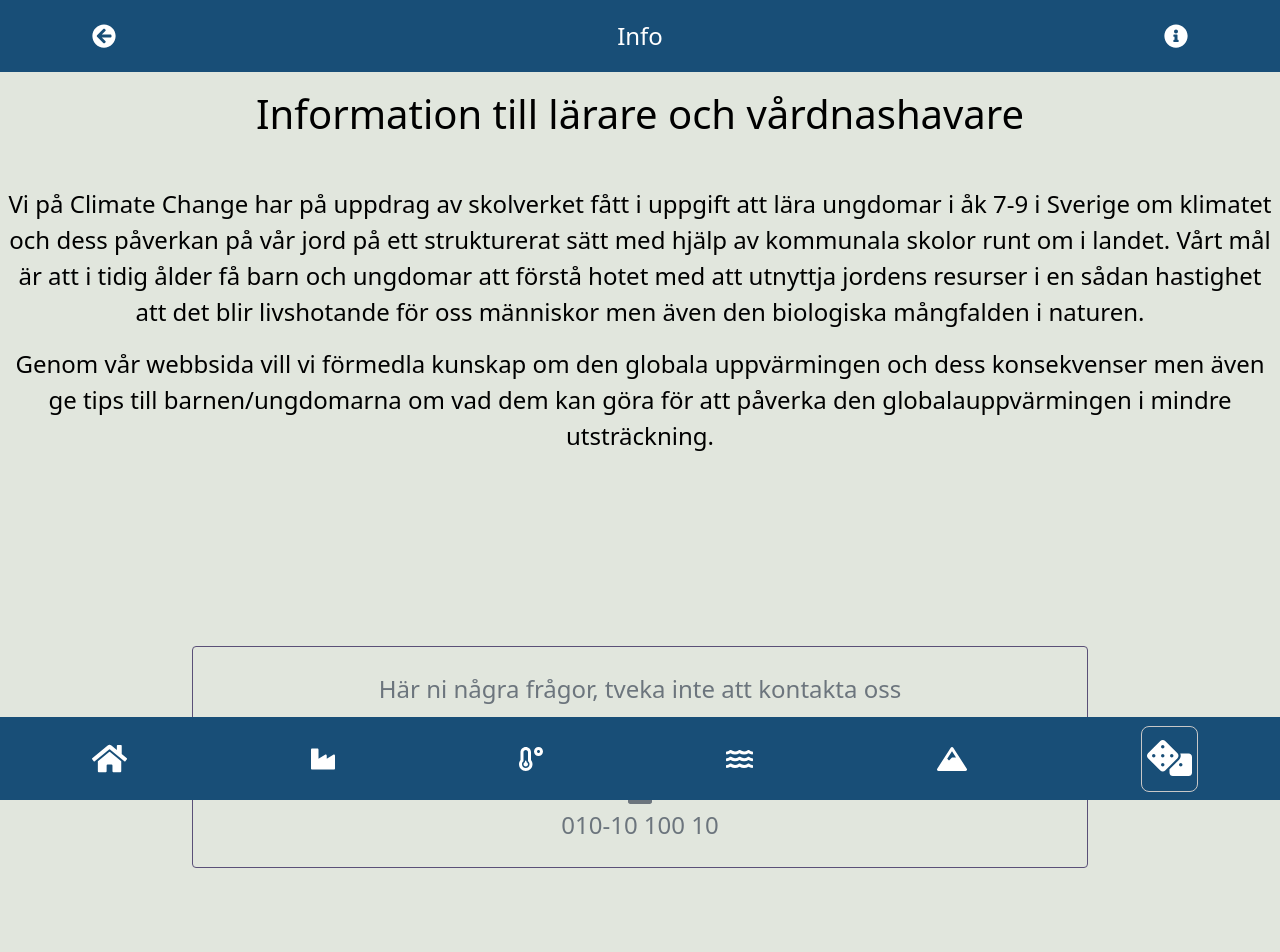
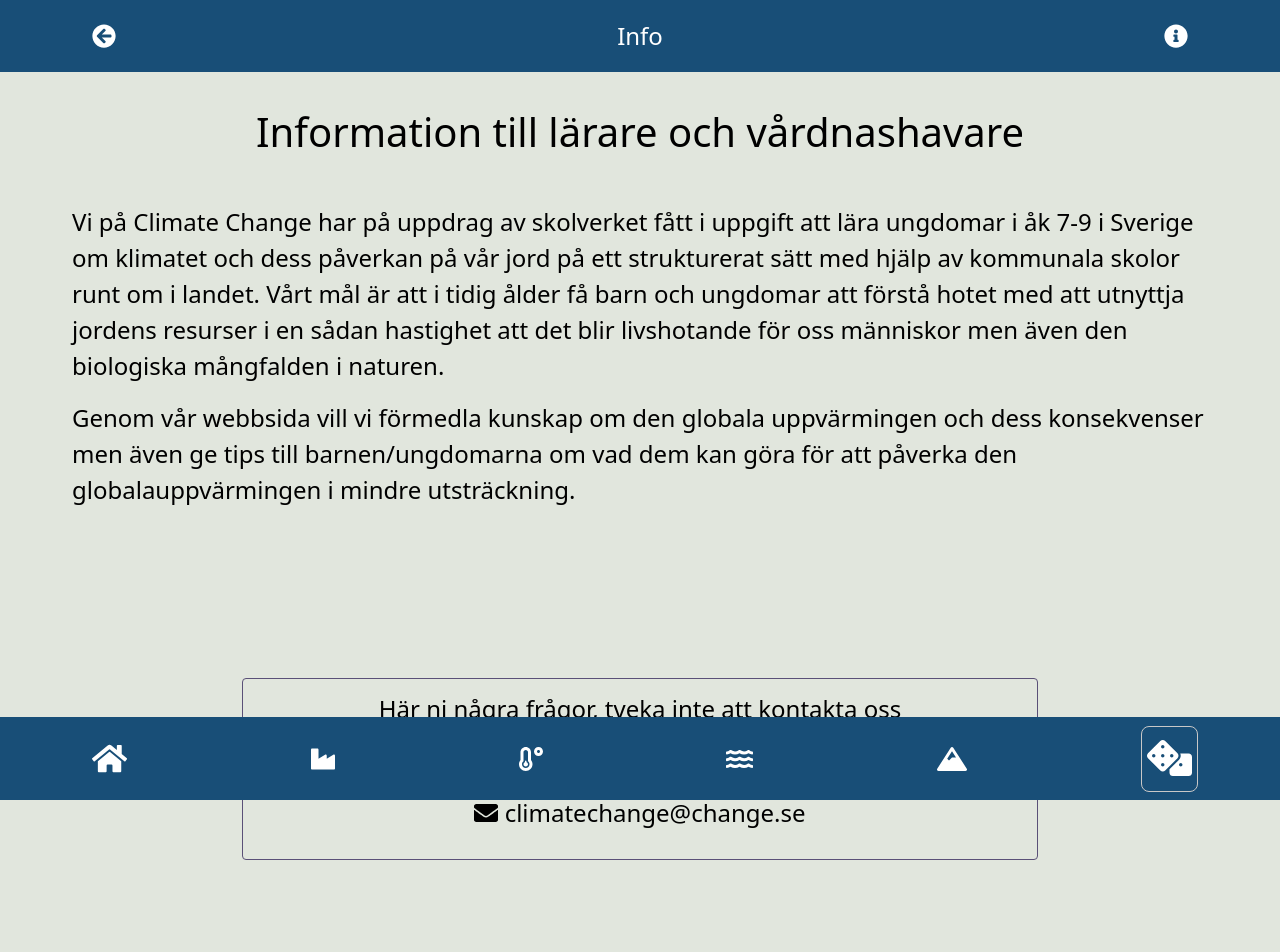
Before and after one commit to preeyaJo/group3project, a React (Create React App) app: page /info in a window 1280 px wide. Shown: the top 952 px of the page. Built offline with nearby package versions, Linux system fonts and the light colour scheme.

Commit message:
borntowin

```diff
--- a/src/Components/Info.js
+++ b/src/Components/Info.js
@@ -9,18 +9,17 @@ import Button from "react-bootstrap/Button";
 const information = [
   {
     calls: "information",
-    info1:
-      "Vi på Climate Change har på uppdrag av skolverket fått i uppgift att lära ungdomar i åk 7-9 i Sverige om klimatet och dess påverkan på vår jord på ett strukturerat sätt med hjälp av kommunala skolor runt om i landet. Vårt mål är att i tidig ålder få barn och ungdomar att förstå hotet med att utnyttja jordens resurser i en sådan hastighet att det blir livshotande för oss människor men även den biologiska mångfalden i naturen.",
-    info2:
-      "Genom vår webbsida vill vi förmedla kunskap om den globala uppvärmingen och dess konsekvenser men även ge tips till barnen/ungdomarna om vad dem kan göra för att påverka den globalauppvärmingen i mindre utsträckning.",
+    info1: "Vi på Climate Change har på uppdrag av skolverket fått i uppgift att lära ungdomar i åk 7-9 i Sverige om klimatet och dess påverkan på vår jord på ett strukturerat sätt med hjälp av kommunala skolor runt om i landet. Vårt mål är att i tidig ålder få barn och ungdomar att förstå hotet med att utnyttja jordens resurser i en sådan hastighet att det blir livshotande för oss människor men även den biologiska mångfalden i naturen.",
+    info2: "Genom vår webbsida vill vi förmedla kunskap om den globala uppvärmingen och dess konsekvenser men även ge tips till barnen/ungdomarna om vad dem kan göra för att påverka den globalauppvärmingen i mindre utsträckning.",
     info3: "Här ni några frågor, tveka inte att kontakta oss",
   },
-]
+];
 
 function informations(props) {
   const data = information.find((p) => p.calls=== props.calls)
 
   return (
+      <div>
     <div className="information">
       {" "}
       <h1 className="info-head">Information till lärare och vårdnashavare</h1>
@@ -30,12 +29,19 @@ function informations(props) {
       </p>
       <div className="contact Show-score QuizItem rounded text-center text-secondary d-flex flex-column justify-content-center align-items-center">
         <p>{data.info3}</p>
-        <FontAwesomeIcon icon={faPhone} /> climatechange@change.se
-        <FontAwesomeIcon icon={faEnvelope} /> 010-10 100 10
+        <p>
+          <FontAwesomeIcon icon={faPhone} /> 010-10 100 10
+        </p>
+        <p>
+          <FontAwesomeIcon icon={faEnvelope} /> climatechange@change.se
+        </p>
       </div>
+      </div>
+      <p>
       <Link to="/">
-        <Button className="knapp m-2">Läs mer om global uppvärmning</Button>
+        <Button className="knapp m-2">Tillbaka till hem</Button>
       </Link>
+    </p>
     </div>
   );
 }
--- a/src/Info.css
+++ b/src/Info.css
@@ -1,18 +1,16 @@
 h1{
   color:black;
   padding-bottom: 1em;
+  text-align: center !important;
 }
 
 .information{
 color: black !important;
-
-padding-left: 1em;
-padding-right: 1em;
-padding: 30px 0 23px 0;
-    background-color: #e1e6dd;
-    min-height: 30vh;
-
-
+padding-left: 3em !important;
+padding-right: 3em !important;
+padding-top: 2em;
+padding-bottom: 0.5em;
+text-align: initial !important;
 }
 
 .knapp{
@@ -20,11 +18,15 @@ padding: 30px 0 23px 0;
   background-color: #716595 !important;
   border: #5a5077 !important;
   padding: 0.5em 2em !important;
+  hoover: pointer;
 }
 
 .contact{
-  padding-top: 1em !important;
-  padding-bottom: 1em !important;
+  padding-top: 0.5em !important;
+  padding-bottom: 0.5em !important;
+  padding-left: 0.5em;
+  padding-right: 0.5em;
+  color: black !important;
 }
 
 .info-head{
```
